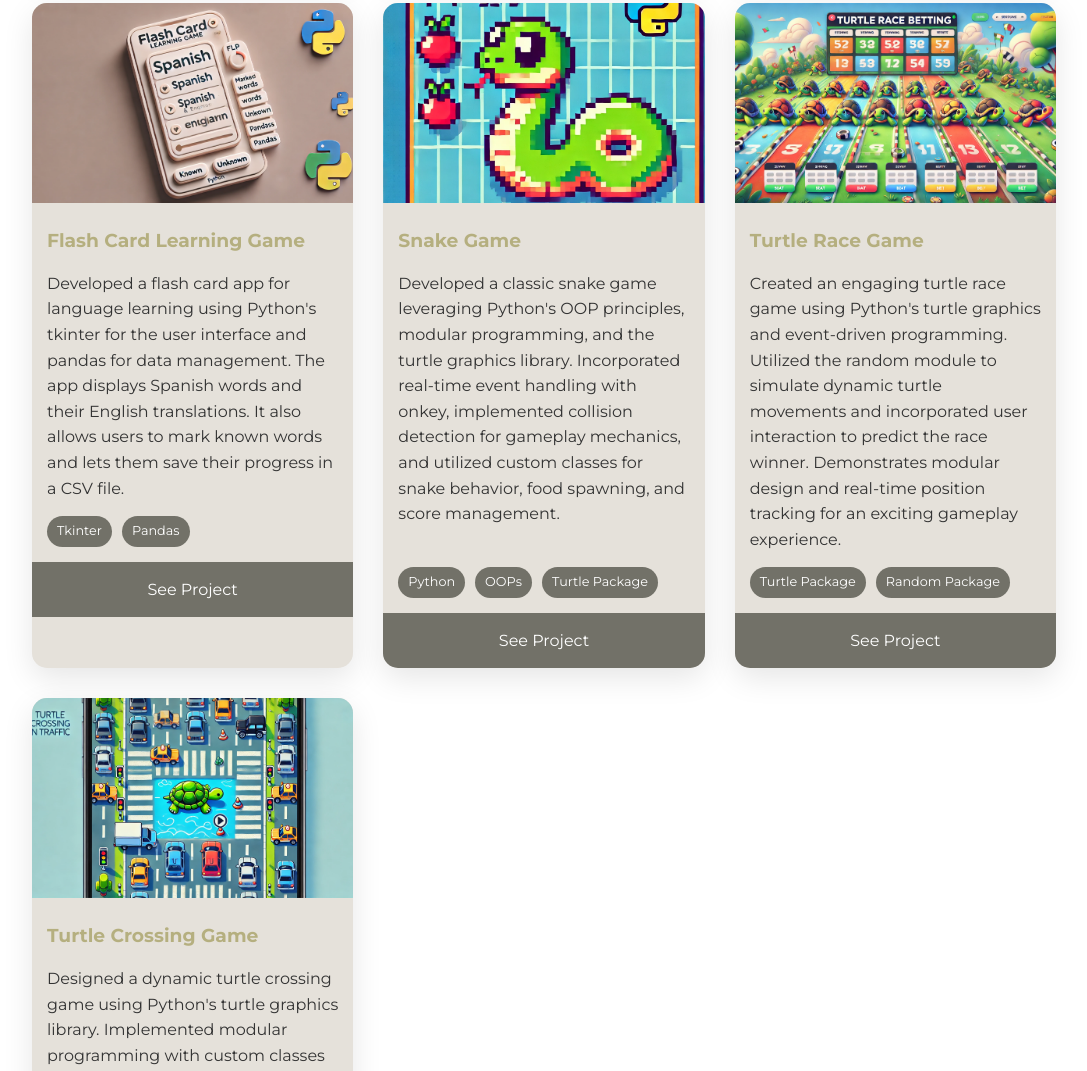
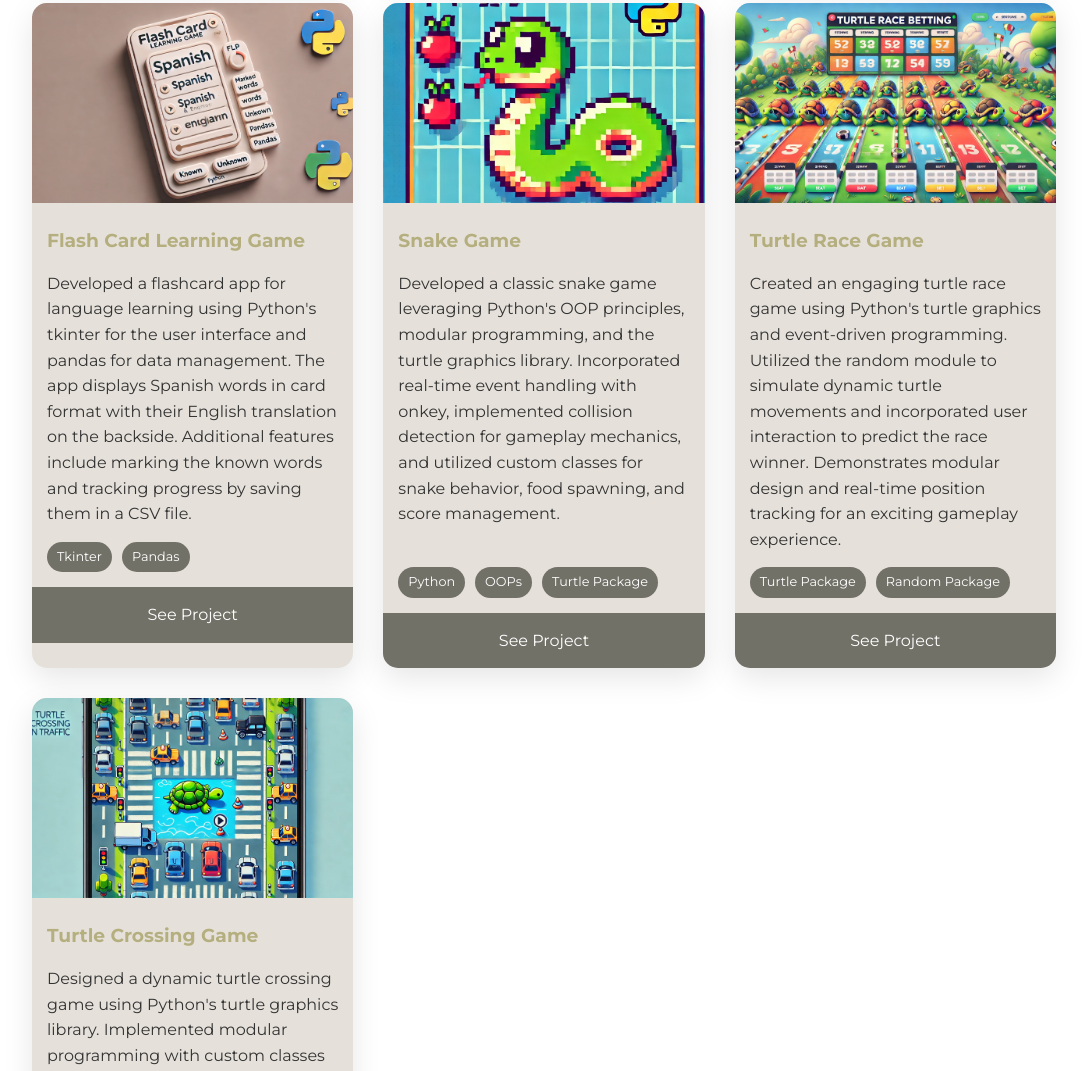
Before and after one commit to not-dharmik/not-dharmik.github.io, a plain HTML site: page index.html in a window 1280 px wide. Shown: the part 4049-5120 px from the top of the page, without its empty margins (96-1183 px from the left). Drawn offline with Linux system fonts and the light colour scheme.

Commit message:
Update index.html

```diff
--- a/index.html
+++ b/index.html
@@ -233,7 +233,7 @@
             <div class="project-card">
                 <img src="Photos/Flash-Card.png" alt="Flash Card Learning Game" class="project-image">
                 <h3>Flash Card Learning Game</h3>
-                <p>Developed a flash card app for language learning using Python's tkinter for the user interface and pandas for data management. The app displays Spanish words and their English translations. It also allows users to mark known words and lets them save their progress in a CSV file.</p>
+                <p>Developed a flashcard app for language learning using Python's tkinter for the user interface and pandas for data management. The app displays Spanish words in card format with their English translation on the backside. Additional features include marking the known words and tracking progress by saving them in a CSV file.</p>
                 <ul class='tech-list' >
                     <li>Tkinter</li>
                     <li>Pandas</li>
```
